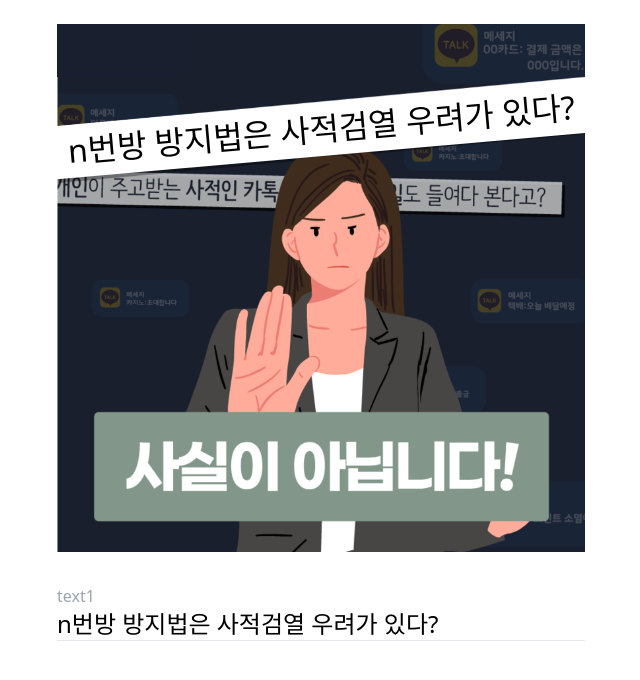
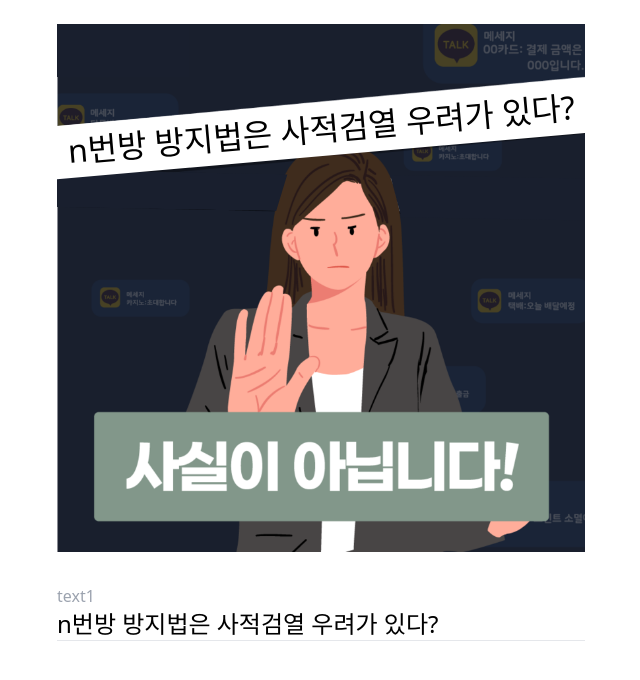
Before and after one commit to AMATEURTOSS/not_true_generator, a Next.js app: page / in a window 1280 px wide. Shown: the top 680 px of the page, without its empty margins (319-959 px from the left). Built offline with nearby package versions, Linux system fonts and the light colour scheme.

Commit message:
feat: improve text2, text3 hider

```diff
--- a/components/ImageEditor.tsx
+++ b/components/ImageEditor.tsx
@@ -25,13 +25,38 @@ const text1HideDivStyle: CSSProperties = {
   alignItems: "center",
   transform: "rotate(-5deg)",
   backgroundColor: "#fff",
+  zIndex: "999",
+};
+
+const text2HideDivStyle: CSSProperties = {
+  position: "absolute",
+  top: "28%",
+  left: "-5%",
+  width: "50%",
+  height: "7%",
+  transform: "rotate(1deg)",
+  clipPath: "polygon(0 0, 97% 0, 93% 100%, 0% 100%)",
+  backgroundColor: "#191F2E",
+};
+
+const text3HideDivStyle: CSSProperties = {
+  position: "absolute",
+  top: "29%",
+  left: "60%",
+  width: "50%",
+  height: "8%",
+  transform: "rotate(1deg)",
+  clipPath: "polygon(6% 0, 100% 0, 100% 100%, 10.5% 100%)",
+  backgroundColor: "#191F2E",
 };
 
 const ImageEditor: FC<ImageEditorProps> = ({ text1 }): JSX.Element => {
   return (
-    <div className="relative">
+    <div className="relative overflow-hidden">
       <div style={bannerHideDivStyle} />
       <div style={text1HideDivStyle}>{text1}</div>
+      <div style={text2HideDivStyle} />
+      <div style={text3HideDivStyle} />
       <img src="/not_true.png" alt="not_true" className="w-full" />
     </div>
   );
```
